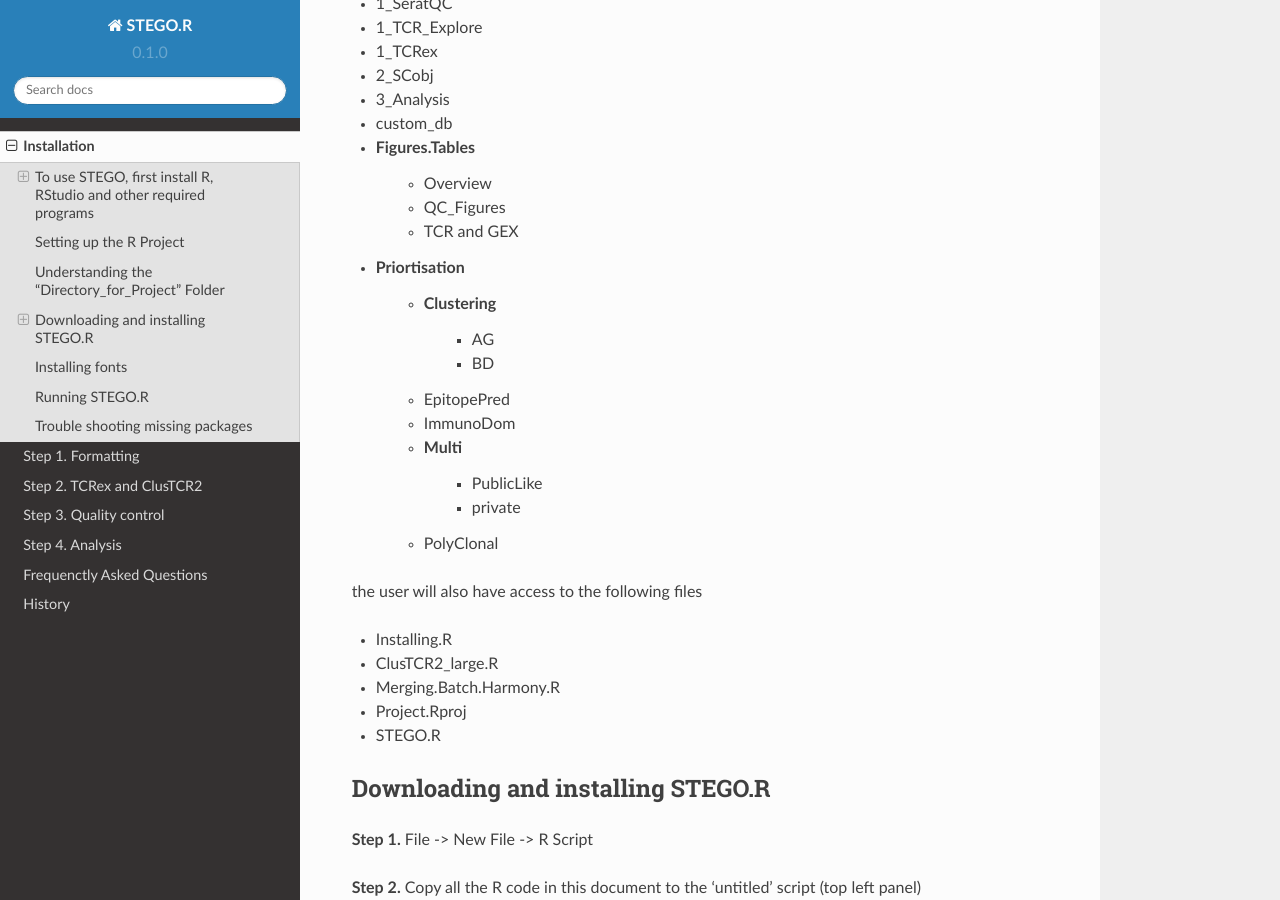
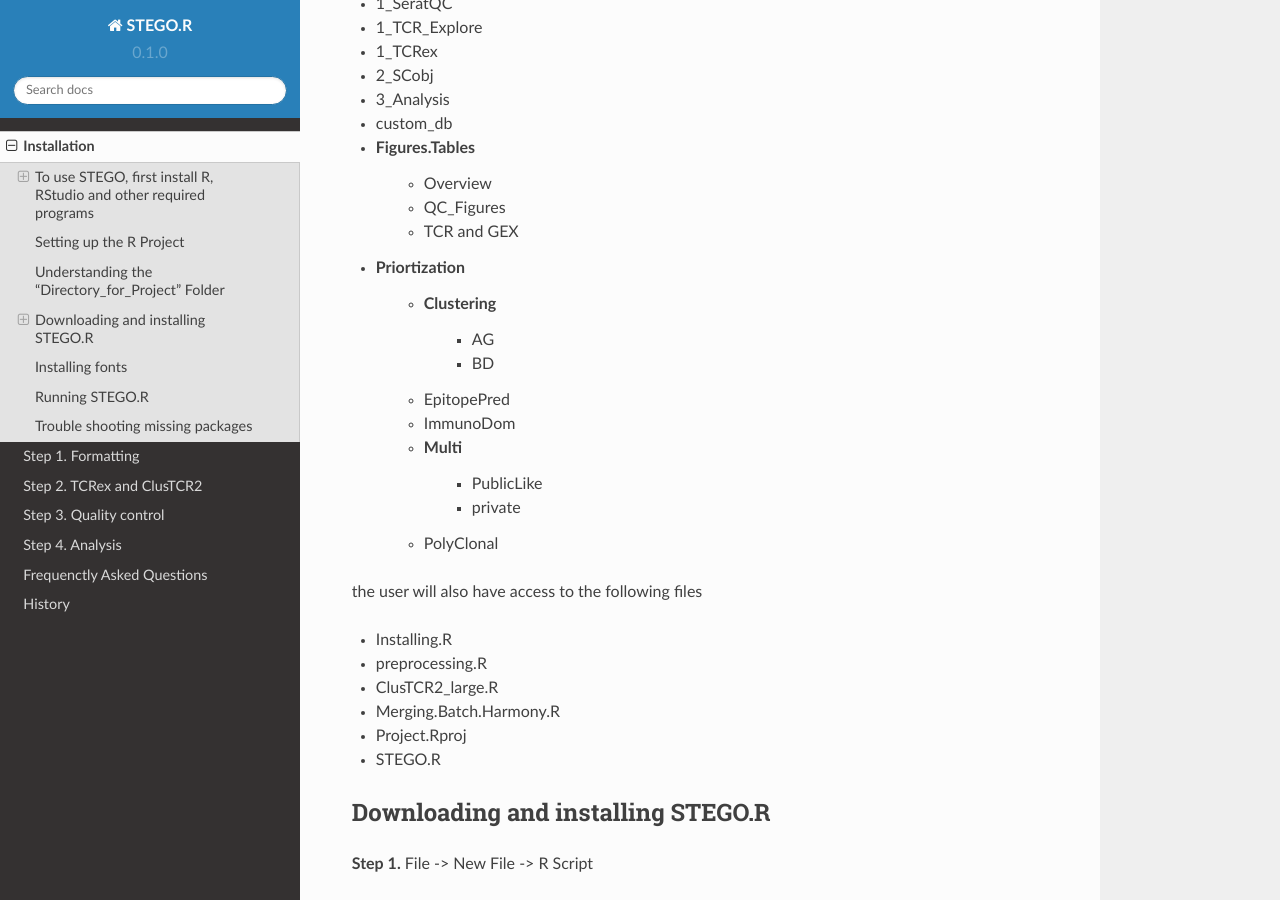
Before and after one commit to KerryAM-R/STEGOR, a Sphinx documentation site: the page built from docs/source/0.installation.rst, in a window 1280 px wide and 900 px high, scrolled down 1516 px. Built offline with Sphinx 7.4.7 and the Read the Docs theme 2.0.0, drawn with Linux system fonts in a browser that asks for light colours.

Commit message:
Update 0.installation.rst

```diff
--- a/docs/source/0.installation.rst
+++ b/docs/source/0.installation.rst
@@ -69,7 +69,7 @@ This folder contains the following folder:
     + Overview
     + QC_Figures
     + TCR and GEX
-- Priortisation
+- Priortization
    + Clustering
       - AG
       - BD
@@ -83,6 +83,7 @@ This folder contains the following folder:
 the user will also have access to the following files
 
 - Installing.R
+- preprocessing.R
 - ClusTCR2_large.R
 - Merging.Batch.Harmony.R
 - Project.Rproj
```
